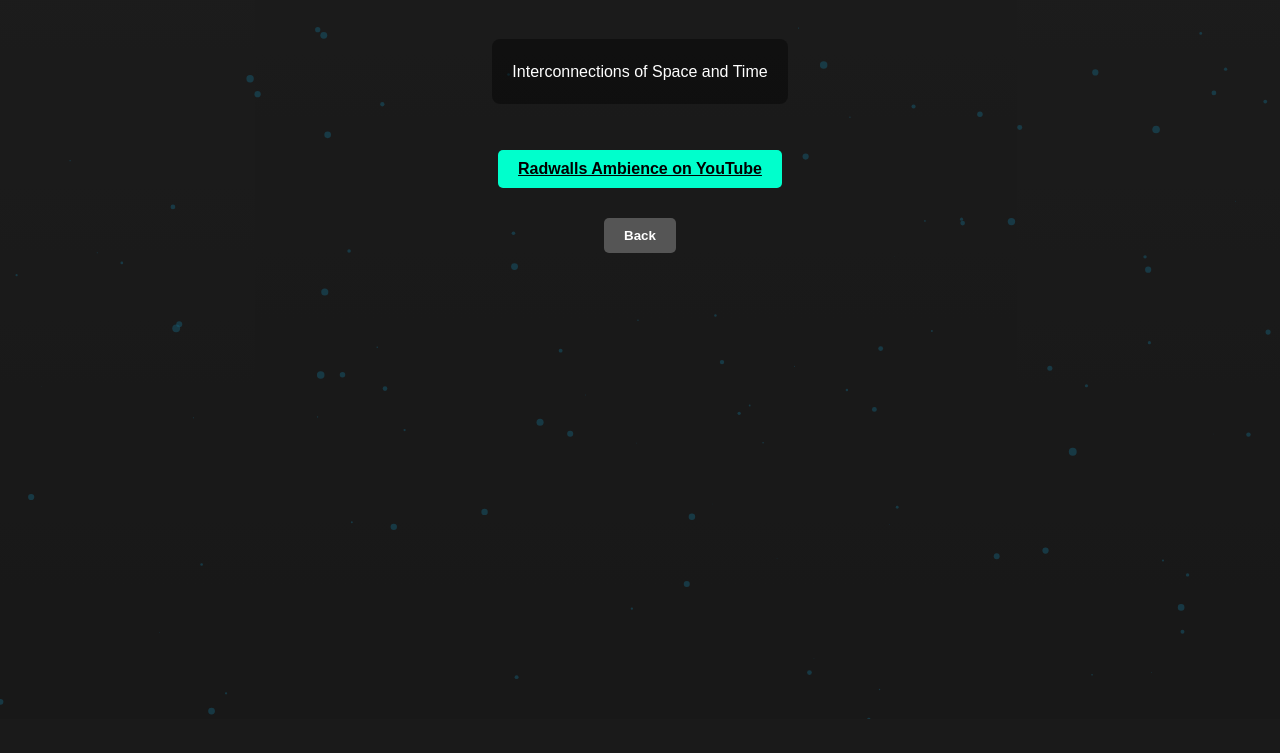
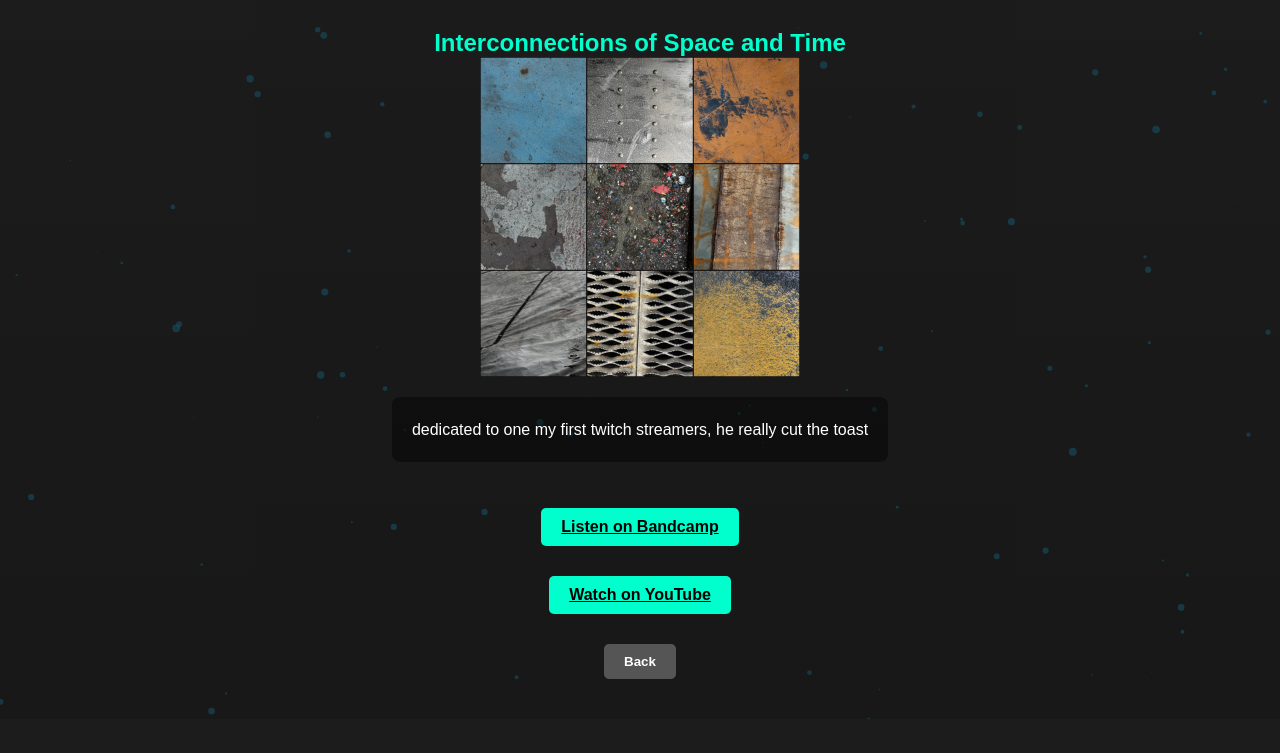
Before and after one commit to radwalls/radwall.com, a website: page index.html in a window 1280 px wide. Both pictures are taken after a click on the button "Radwalls Ambience". Shown: the part 81-834 px from the top of the page. Before the commit the page ends 800 px from the top, so only its background shows below. Drawn offline with nearby package versions, Linux system fonts and the light colour scheme.

Commit message:
Prepare Interconnections release entry for Radwalls Ambience

```diff
--- a/index.html
+++ b/index.html
@@ -360,8 +360,12 @@
     <!-- Album Pages -->
     <div id="radwalls-ambience" class="album-page">
         <h1>Radwalls Ambience</h1>
-        <p class="album-info">Interconnections of Space and Time</p>
-        <a href="https://www.youtube.com/@radwallsambience" class="buy-button">Radwalls Ambience on YouTube</a>
+        <h2>Interconnections of Space and Time</h2>
+        <img src="ambience/interconnections.jpg" width="960" height="960"
+            style="width:min(75vw, 320px); height:auto" alt="Mosaic of metal, stone, and painted textures">
+        <p class="album-info">dedicated to one my first twitch streamers, he really cut the toast</p>
+        <a href="https://ryanwall.bandcamp.com/track/interconnections-of-space-and-time" class="buy-button">Listen on Bandcamp</a>
+        <a href="https://youtu.be/DHzs_ubbYlE" class="buy-button">Watch on YouTube</a>
         <button type="button" class="back-button" onclick="closeAlbumPage('radwalls-ambience')">Back</button>
     </div>
 
```
Also changed, not shown: ambience/interconnections.jpg (added).
